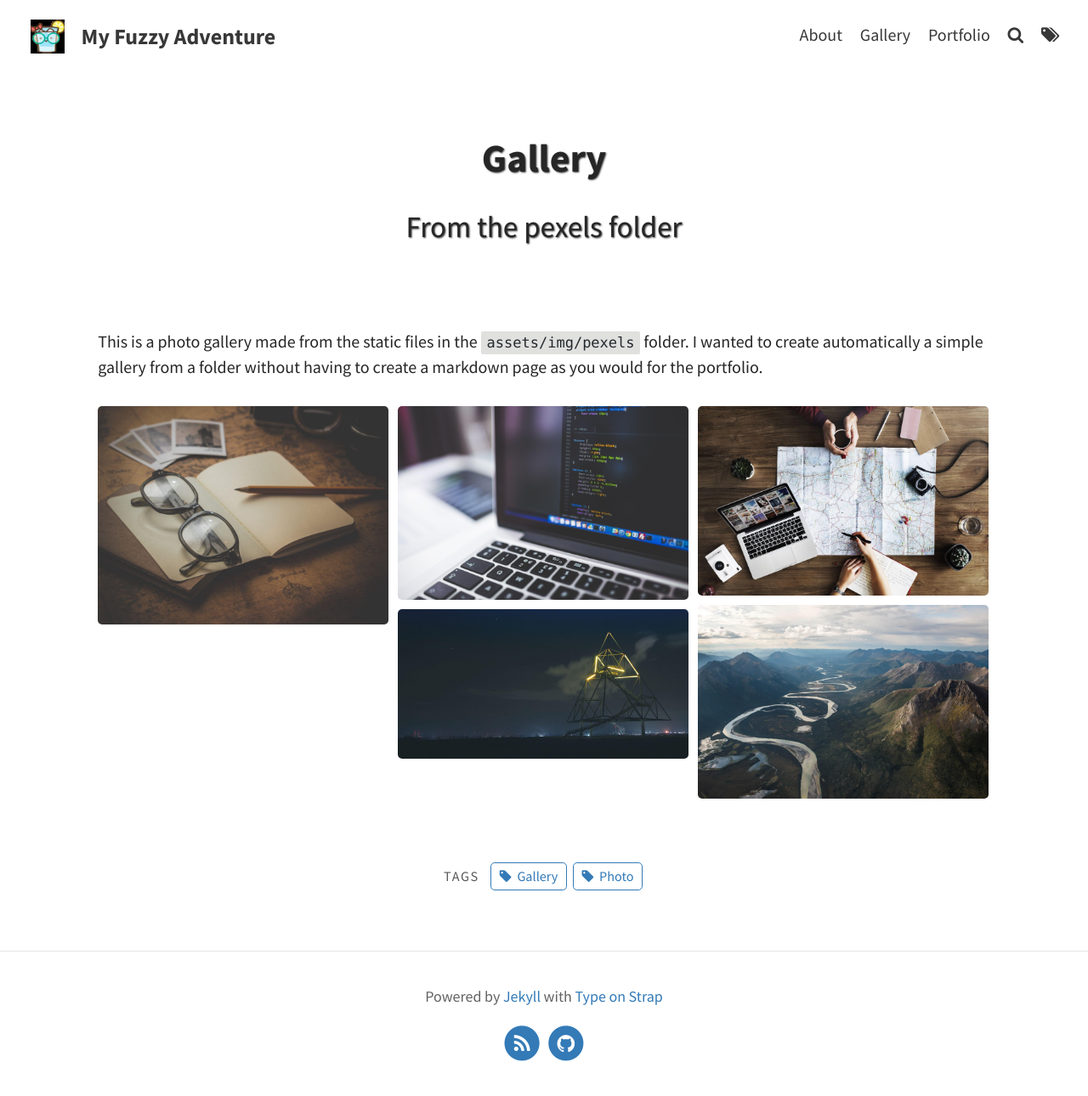
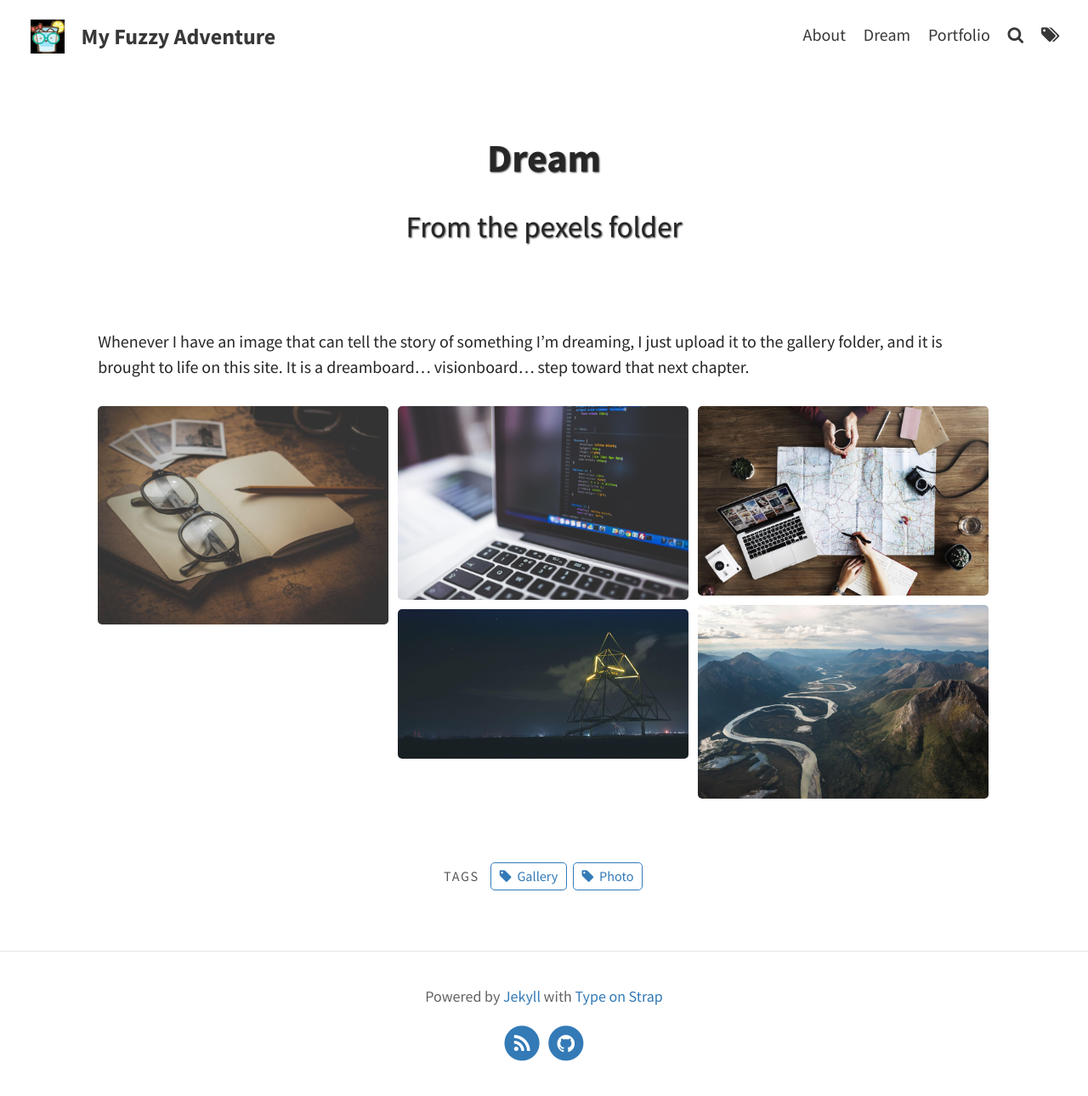
Before and after one commit to lemonstolemonade/fuzzy-adventure, a Jekyll site: the page built from pages/gallery.md, in a window 1280 px wide. Shown: the whole page at 85% size. Built offline with Jekyll 4.4.1, drawn with Linux system fonts in a browser that asks for light colours.

Commit message:
update the text and the title of the gallery

```diff
--- a/pages/gallery.md
+++ b/pages/gallery.md
@@ -1,14 +1,16 @@
 ---
 layout: page
-title: Gallery
+title: Dream
 subtitle: From the pexels folder
-permalink: /gallery/
-gallery_path: "assets/img/pexels"
-tags: [Gallery, Photo]
+permalink: /dream/
+gallery_path: assets/img/pexels
+tags:
+  - Gallery
+  - Photo
+published: true
 ---
 
-This is a photo gallery made from the static files in the `assets/img/pexels` folder.
-I wanted to create automatically a simple gallery from a folder without having to create a markdown page as you would for the portfolio.
+Whenever I have an image that can tell the story of something I'm dreaming, I just upload it to the gallery folder, and it is brought to life on this site. It is a dreamboard... visionboard... step toward that next chapter.
 
 
 {% include gallery.html gallery_path=page.gallery_path %}
```
